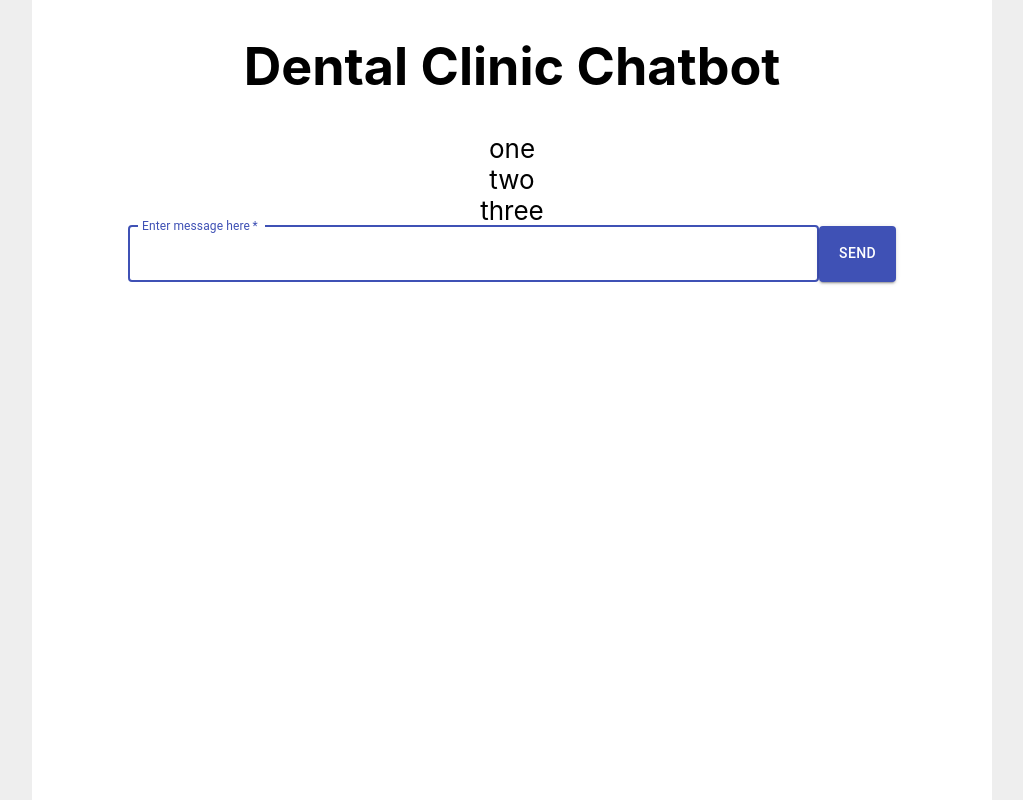
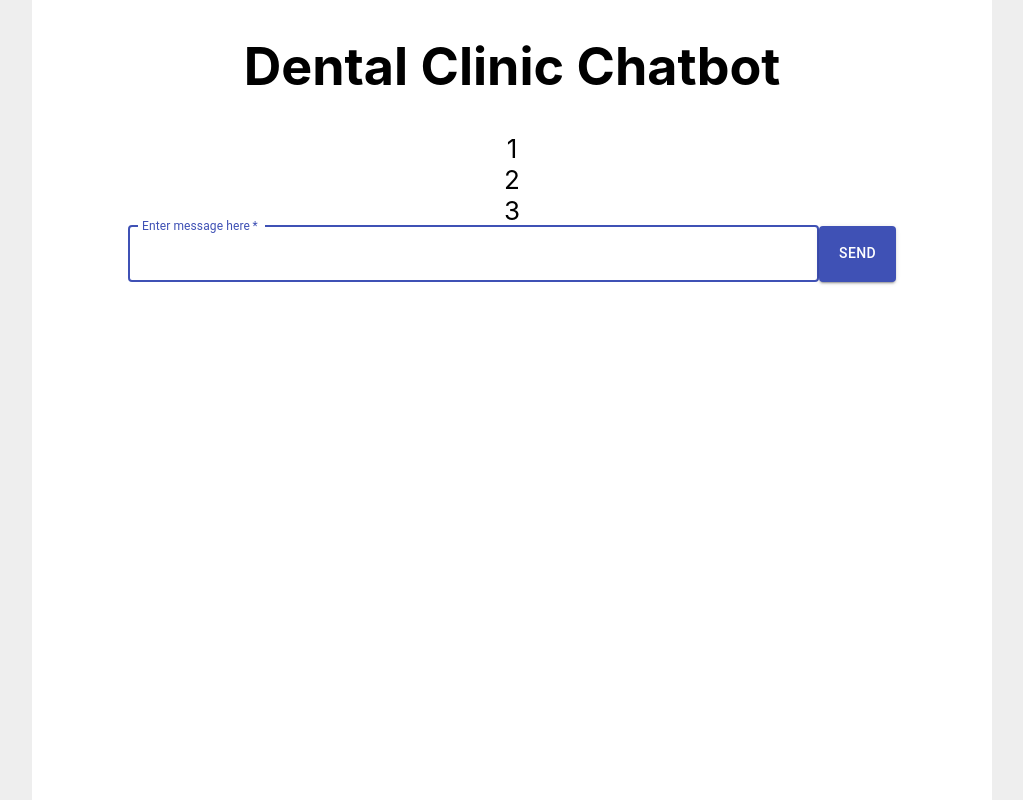
Before and after one commit to yifaneye/dental-clinic-chatbot-frontend, a React (Create React App) app: page / in a window 1280 px wide. Shown: the whole page, without its empty margins (128-1151 px from the left). Built offline with nearby package versions, Linux system fonts and the light colour scheme.

Commit message:
Add user messages to the list

```diff
--- a/src/App.js
+++ b/src/App.js
@@ -29,24 +29,43 @@ const useStyles = makeStyles(() => ({
 function App() {
   const classes = useStyles();
 
-  const [messages, setMessages] = React.useState(['one', 'two', 'three']);
+  const initialMessages = [
+    {
+      'type': 'message',
+      'content': '1',
+    },
+    {
+      'type': 'reply',
+      'content': '2',
+    },
+    {
+      'type': 'message',
+      'content': '3',
+    }
+  ];
+  const [messages, setMessages] = useState(initialMessages);
   const [message, setMessage] = useState('');
 
   const CHATBOT_URL = 'http://127.0.0.1:5000/v1/chat?message=';
 
   const getReply = async () => {
     try {
+      console.log(messages);
       const res = await axios.get(`${CHATBOT_URL}${message}`);
       const reply = res.data['reply'];
-      console.log(`got2 ${reply}`,);
-      setMessages([...messages, reply])
+      setMessages([...messages, {
+        'type': 'message',
+        'content': message,
+      }, {
+        'type': reply,
+        'content': reply,
+      }])
     } catch (e) {
       console.error(e);
     }
   };
 
   function handleSubmit(event) {
-    setMessage('');
     event.preventDefault();
     let reply = getReply();
     console.log(`got1 `, reply);
@@ -59,7 +78,7 @@ function App() {
         <h1>Dental Clinic Chatbot</h1>
         {messages.map((item, index) => (
           <div key={index}>
-            {item}
+            {item.content}
           </div>
         ))}
         <form onSubmit={handleSubmit} className={form} noValidate>
```
